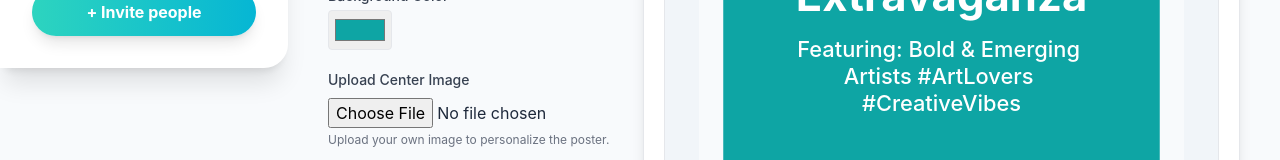
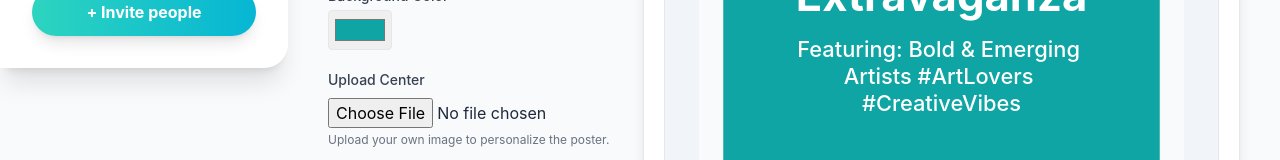
Before and after one commit to medhastuti/Artizen-AI, a React (Vite) app: page /poster in a window 1280 px wide. Shown: the part 732-892 px from the top of the page. Built offline with nearby package versions, Linux system fonts and the light colour scheme.

Commit message:
Update PosterPage.jsx

```diff
--- a/src/components/PosterPage.jsx
+++ b/src/components/PosterPage.jsx
@@ -249,7 +249,7 @@ export default function PosterPage() {
             />
           </div>
           <div>
-            <label className='block text-sm font-medium text-gray-700'>Upload Center Image</label>
+            <label className='block text-sm font-medium text-gray-700'>Upload Center</label>
             <input type='file' accept='image/*' onChange={handlePhotoUpload} className='mt-2' />
             <p className='text-xs text-gray-500 pt-1'>Upload your own image to personalize the poster.</p>
           </div>
```
